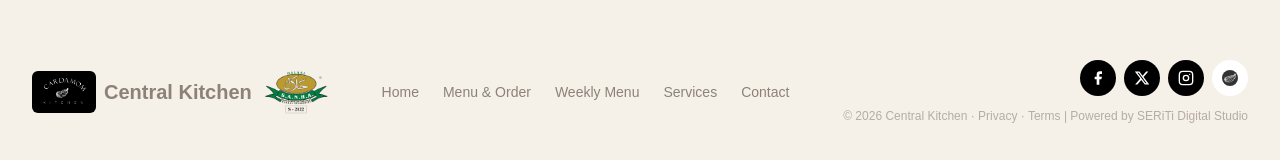
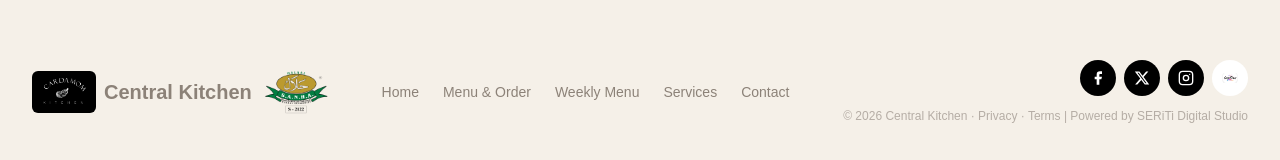
Before and after one commit to 3tiersystems-RMA/cateringhub, a Next.js app: page /products in a window 1280 px wide. Shown: the part 1116-1276 px from the top of the page. Built offline with nearby package versions, Linux system fonts and the light colour scheme; no server answers; the database is empty.

Commit message:
Local Commit: 2026-05-19T13:12:34.954Z - Updated the footer's `custom` social icon to use `Luv_Cape_Town-1779196261692.png` instead of `Favicon-1778145940787.jpg`

```diff
--- a/src/components/Footer.tsx
+++ b/src/components/Footer.tsx
@@ -41,7 +41,7 @@ const SOCIAL_ICONS: { platform: string; label: string; Icon: React.FC }[] = [
   { platform: 'twitter',   label: 'X / Twitter', Icon: XIcon },
   { platform: 'instagram', label: 'Instagram', Icon: InstagramIcon },
   { platform: 'custom',    label: APP_NAME,    Icon: () => (
-    <img src="/assets/images/Favicon-1778145940787.jpg" alt={APP_NAME} className="w-4 h-4 object-contain rounded-full" />
+    <img src="/assets/images/Luv_Cape_Town-1779196261692.png" alt="Luv Cape Town" className="w-4 h-4 object-contain rounded-full" />
   )},
 ];
 
```
Also changed, not shown: public/assets/images/Luv_Cape_Town-1779196261692.png (added).
